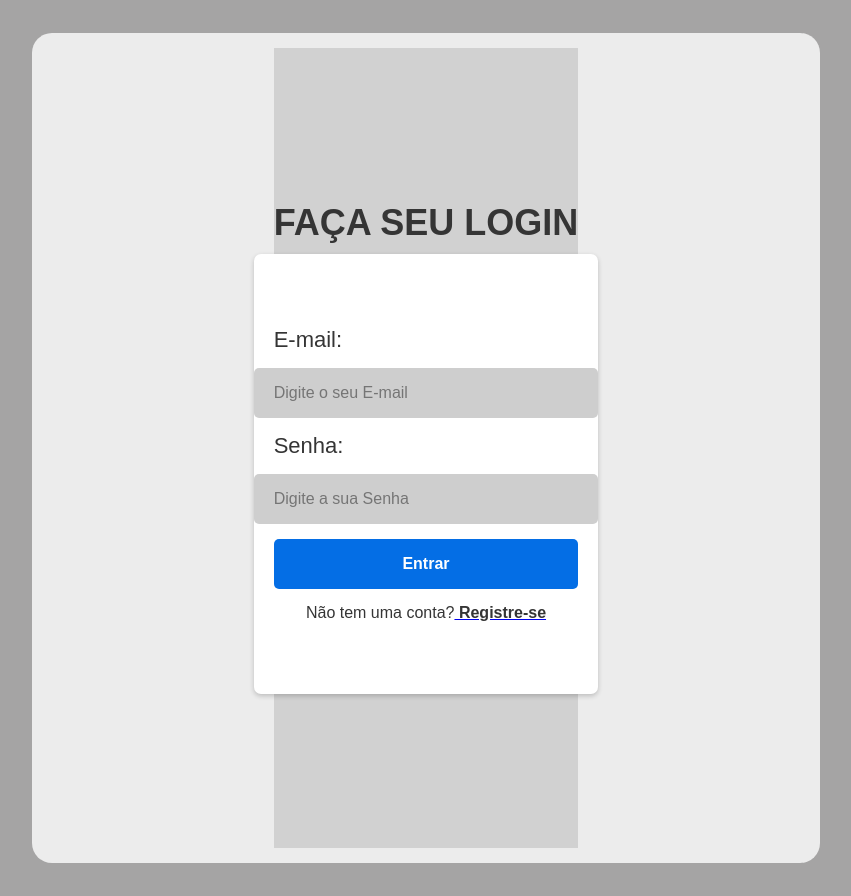
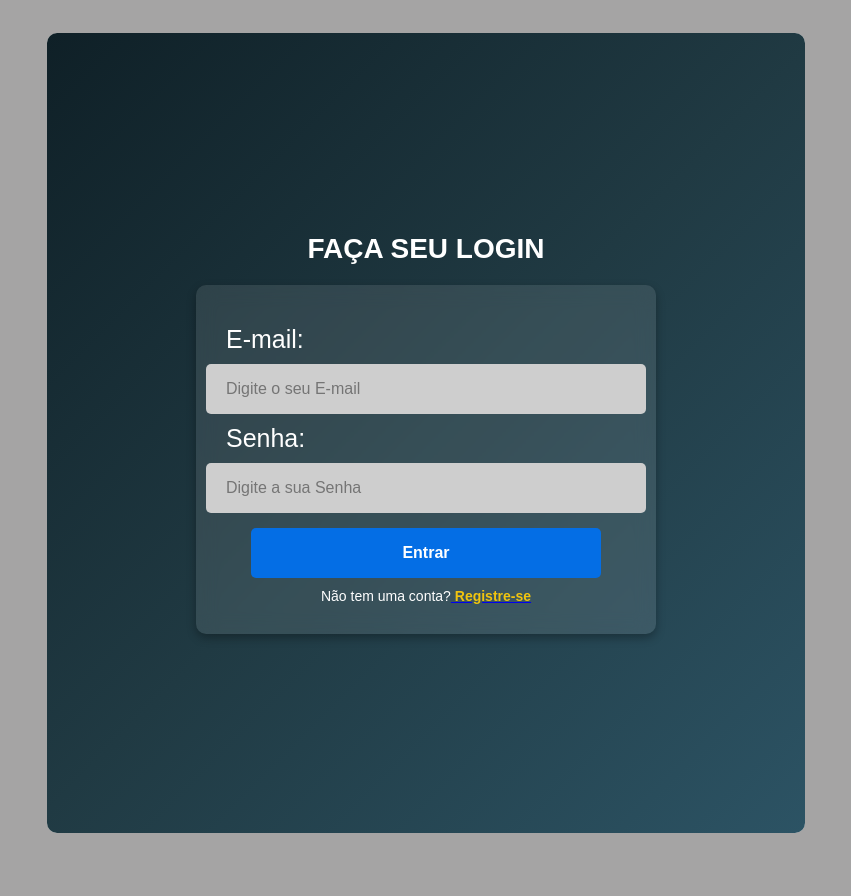
Before and after one commit to JoaoVitorSDelfino/gerenciador-de-investimentos, a React (Create React App) app: page /signin in a window 1280 px wide. Shown: the whole page, without its empty margins (214-1065 px from the left). After the commit the page ends 866 px from the top, so only its background shows below. Built offline with nearby package versions, Linux system fonts and the light colour scheme.

Commit message:
estilização das páginas de login e cadastro

```diff
--- a/src/index.css
+++ b/src/index.css
@@ -54,7 +54,6 @@ h1{
     background-color:#ececec;
     width: 60%;
     min-width: 300px;
-    border-radius: 20px;
-    padding: 15px;
+    border-radius: 10px;
     margin: 25px 0;
 }
--- a/src/paginas6/Components/Button/styles.js
+++ b/src/paginas6/Components/Button/styles.js
@@ -12,6 +12,7 @@ export const Button = styled.button`
   font-size: 16px;
   font-weight: 600;
   outline: none;
+  margin-top: 15px;
 
   &:hover {
     background-color: #0056b3;
--- a/src/paginas6/Pages/Signin/styles.js
+++ b/src/paginas6/Pages/Signin/styles.js
@@ -1,88 +1,89 @@
 import styled from "styled-components";
 
-// Botão de retorno posicionado no canto superior direito, com estilo e transições para hover e clique.
-export const BackButton = styled.button`
-  position: absolute;
-  top: 5%;
-  right: 5%;
-  padding: 10px 20px;
-  background-color: #007bff;
-  color: #fff;
-  border: none;
-  border-radius: 5px;
-  cursor: pointer;
-  font-size: 20px;
-  font-weight: bold;
-  transition: background-color 0.3s;
-
-  &:hover {
-    background-color: #0056b3;
-  }
-
-  &:active {
-    background-color: #003f7f;
-  }
-`;
-
-// Contêiner principal que ocupa toda a altura da tela, centralizando o conteúdo vertical e horizontalmente.
 export const Container = styled.div`
   height: 100vh;
+  width: 100%;
+  border-radius: 10px;
   display: flex;
   flex-direction: column;
   align-items: center;
   justify-content: center;
-  gap: 10px;
-  background-color: rgb(209, 209, 209);
+  background: linear-gradient(135deg, #0f2027, #203a43, #2c5364);
+  color: white;
 `;
 
-// Bloco de conteúdo centralizado, com fundo branco, sombra e layout responsivo para exibir formulários ou informações.
 export const Content = styled.div`
   width: 100%;
-  max-width: 500px;
-  padding: 20px;
-  background-color: white;
-  box-shadow: 0 2px 5px #0003;
-  border-radius: 7px;
+  max-width: 400px;
+  padding: 30px;
+  background: rgba(255, 255, 255, 0.1);
+  box-shadow: 0 4px 10px rgba(0, 0, 0, 0.3);
+  border-radius: 10px;
   display: flex;
   flex-direction: column;
   align-items: center;
   justify-content: center;
-  gap: 15px;
-  min-height: 400px; /* Garante altura mínima, mas permite que o conteúdo cresça */
+  backdrop-filter: blur(10px);
+  transition: transform 0.3s ease-in-out;
+
+  &:hover {
+    transform: scale(1.02);
+  }
 `;
 
-// Rótulo principal com estilo em negrito e tamanho grande para títulos ou cabeçalhos.
 export const Label = styled.label`
-  font-weight: 600;
-  font-size: 36px;
-  color: #353535;
+  font-weight: 700;
+  font-size: 28px;
+  color: white;
+  margin-bottom: 20px;
 `;
 
-// Rótulo secundário com estilo mais leve e alinhamento à esquerda para exibir nomes ou descrições.
 export const Names = styled.label`
-  font-weight: 200;
-  font-size: 22px;
-  color: #353535;
-  text-align: left;
-  width: 100%;
-  display: block;
+  font-weight: 500;
+  font-size: 25px;
+  color: white;
+  align-self: flex-start;
+  margin-bottom: 10px;
+  margin-top:10px
 `;
 
-// Rótulo para texto de cadastro ou instruções, com tamanho médio e cor neutra.
 export const LabelSignup = styled.label`
-  font-size: 16px;
-  color: #353535;
+  font-size: 14px;
+  color: white;
+  margin-top: 10px;
 `;
 
-// Rótulo para mensagens de erro, com cor vermelha para destacar problemas ou avisos.
 export const labelError = styled.label`
   font-size: 14px;
   color: red;
+  margin-top: 5px;
 `;
 
-// Texto em negrito com estilo interativo (cursor de ponteiro) para links ou ações importantes.
 export const Strong = styled.strong`
   cursor: pointer;
-  color: #353535;
+  color: #f1c40f;
   text-decoration: none;
 `;
+
+export const BackButton = styled.button`
+  position: absolute;
+  top: 5%;
+  left: 5%;
+  padding: 10px 15px;
+  background: #f1c40f;
+  color: #0f2027;
+  border: none;
+  border-radius: 5px;
+  font-size: 16px;
+  font-weight: bold;
+  cursor: pointer;
+  transition: background 0.3s ease;
+
+  &:hover {
+    background: #d4ac0d;
+  }
+
+  &:active {
+    background: #b7950b;
+  }
+`;
--- a/src/paginas6/Pages/Signup/styles.js
+++ b/src/paginas6/Pages/Signup/styles.js
@@ -1,88 +1,89 @@
 import styled from "styled-components";
 
-// Botão de retorno posicionado no canto superior direito, com estilo e transições para hover e clique.
-export const BackButton = styled.button`
-  position: absolute;
-  top: 5%;
-  right: 5%;
-  padding: 10px 20px;
-  background-color: #007bff;
-  color: #fff;
-  border: none;
-  border-radius: 5px;
-  cursor: pointer;
-  font-size: 20px;
-  font-weight: bold;
-  transition: background-color 0.3s;
-
-  &:hover {
-    background-color: #0056b3;
-  }
-
-  &:active {
-    background-color: #003f7f;
-  }
-`;
-
-// Contêiner principal que ocupa toda a altura da tela, centralizando o conteúdo vertical e horizontalmente.
 export const Container = styled.div`
   height: 100vh;
+  width: 100%;
+  border-radius: 10px;
   display: flex;
   flex-direction: column;
   align-items: center;
   justify-content: center;
-  gap: 10px;
-  background-color: rgb(209, 209, 209);
+  background: linear-gradient(135deg, #0f2027, #203a43, #2c5364);
+  color: white;
 `;
 
-// Bloco de conteúdo centralizado, com fundo branco, sombra e layout responsivo para exibir formulários ou informações.
 export const Content = styled.div`
   width: 100%;
-  max-width: 500px;
-  padding: 20px;
-  background-color: white;
-  box-shadow: 0 1px 2px #0003;
-  border-radius: 5px;
+  max-width: 400px;
+  padding: 30px;
+  background: rgba(255, 255, 255, 0.1);
+  box-shadow: 0 4px 10px rgba(0, 0, 0, 0.3);
+  border-radius: 10px;
   display: flex;
   flex-direction: column;
   align-items: center;
   justify-content: center;
-  gap: 15px;
-  min-height: 400px;
+  backdrop-filter: blur(10px);
+  transition: transform 0.3s ease-in-out;
+
+  &:hover {
+    transform: scale(1.02);
+  }
 `;
 
-// Rótulo principal com estilo em negrito e tamanho grande para títulos ou cabeçalhos.
 export const Label = styled.label`
-  font-weight: 600;
-  font-size: 36px;
-  color: #353535;
+  font-weight: 700;
+  font-size: 28px;
+  color: white;
+  margin-bottom: 20px;
 `;
 
-// Rótulo secundário com estilo mais leve e alinhamento à esquerda para exibir nomes ou descrições.
 export const Names = styled.label`
-  font-weight: 200;
-  font-size: 22px;
-  color: #353535;
-  text-align: left;
-  width: 100%;
-  display: block;
+  font-weight: 500;
+  font-size: 25px;
+  color: white;
+  align-self: flex-start;
+  margin-bottom: 10px;
+  margin-top:10px
 `;
 
-// Rótulo para texto de login ou instruções, com tamanho médio e cor neutra.
 export const LabelSignin = styled.label`
-  font-size: 16px;
-  color: #353535;
+  font-size: 14px;
+  color: white;
+  margin-top: 10px;
 `;
 
-// Rótulo para mensagens de erro, com cor vermelha para destacar problemas ou avisos.
 export const labelError = styled.label`
   font-size: 14px;
   color: red;
+  margin-top: 5px;
 `;
 
-// Texto em negrito com estilo interativo (cursor de ponteiro) para links ou ações importantes.
 export const Strong = styled.strong`
   cursor: pointer;
-  color: #353535;
+  color: #f1c40f;
   text-decoration: none;
 `;
+
+export const BackButton = styled.button`
+  position: absolute;
+  top: 5%;
+  left: 5%;
+  padding: 10px 15px;
+  background: #f1c40f;
+  color: #0f2027;
+  border: none;
+  border-radius: 5px;
+  font-size: 16px;
+  font-weight: bold;
+  cursor: pointer;
+  transition: background 0.3s ease;
+
+  &:hover {
+    background: #d4ac0d;
+  }
+
+  &:active {
+    background: #b7950b;
+  }
+`;
```
